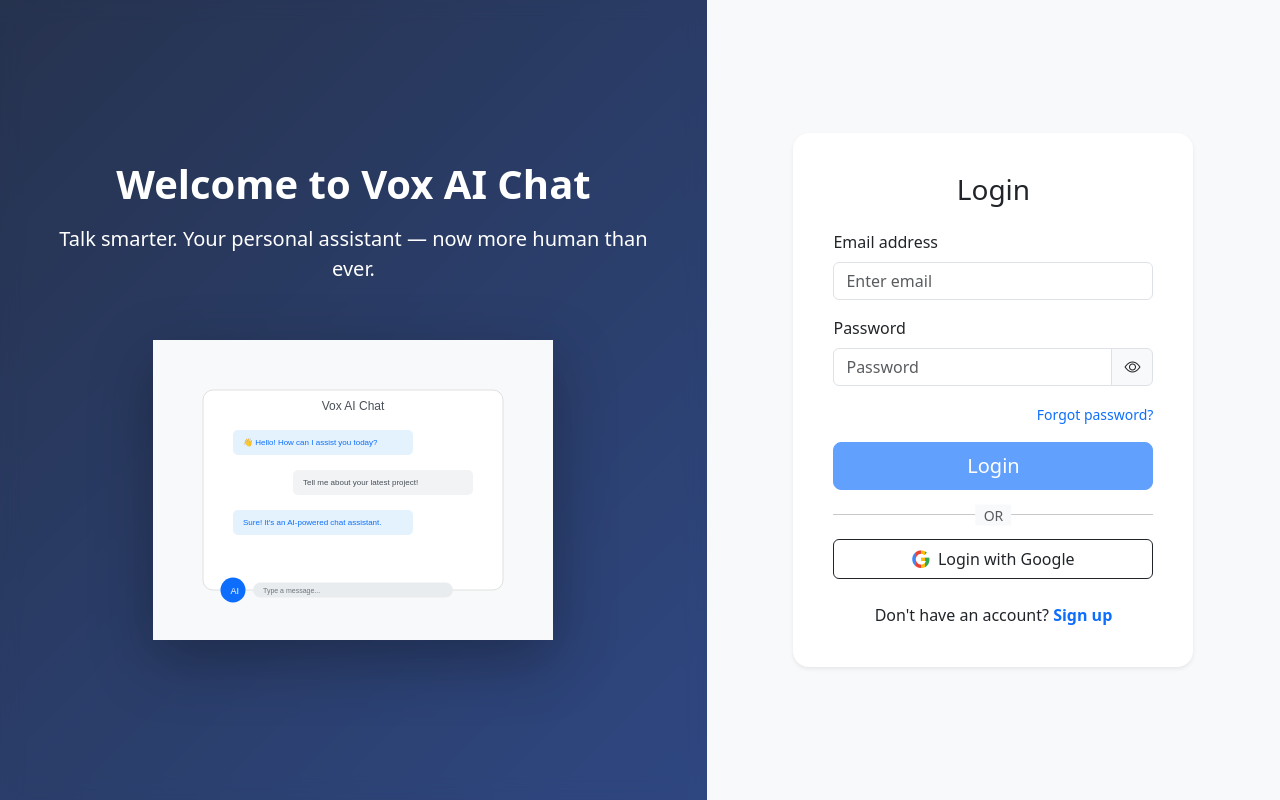
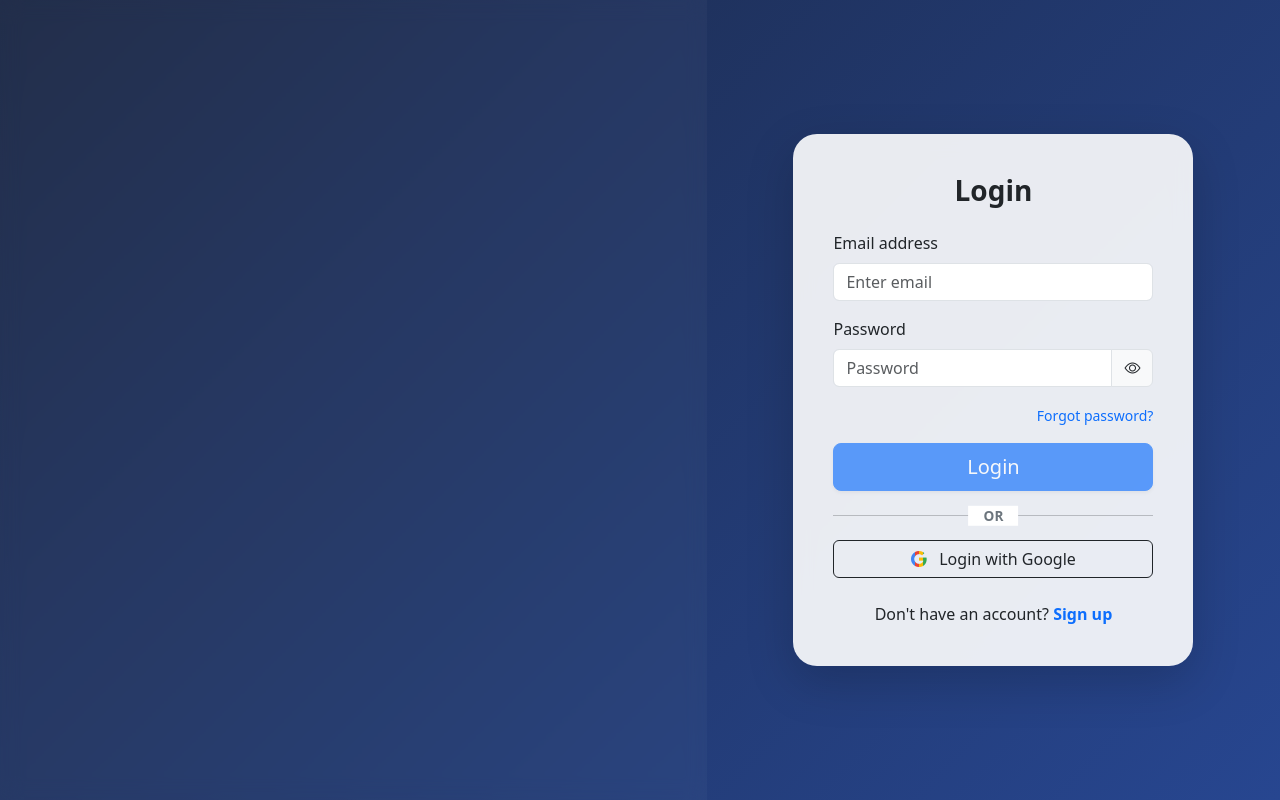
Before and after one commit to PauloCatto/vox-ai-chat, an Angular app: page /login in a window 1280 px wide. Built offline with nearby package versions, Linux system fonts and the light colour scheme.

Commit message:
style(auth): standardize glassmorphism design and add floating animations

```diff
--- a/src/app/features/auth/forgot-password/forgot-password.component.scss
+++ b/src/app/features/auth/forgot-password/forgot-password.component.scss
@@ -1,22 +1,97 @@
 .login-wrapper {
   background: linear-gradient(135deg, #1b2845, #274690);
+  min-height: 100vh;
+  width: 100vw;
+  display: flex;
+  overflow-x: hidden;
 }
 
 .welcome-section {
-  background: rgba(255, 255, 255, 0.05);
-  backdrop-filter: blur(6px);
+  flex: 1.2;
+  flex-direction: column;
+  justify-content: center;
+  align-items: center;
+  text-align: center;
+  color: white;
+  padding: 3rem;
+  background: rgba(255, 255, 255, 0.03);
+  backdrop-filter: blur(10px);
+  z-index: 2;
+
+  .content-fade-in {
+    animation: fadeIn 1s ease-out;
+  }
 
   img {
-    width: 80%;
-    max-width: 280px;
+    width: 100%;
+    max-width: 320px;
     height: auto;
-    margin-top: 1rem;
-    display: block;
+    margin-top: 2rem;
+    filter: drop-shadow(0 20px 30px rgba(0, 0, 0, 0.3));
   }
 }
 
-@media (max-width: 767px) {
-  .welcome-section {
-    display: none;
+.login-section {
+  flex: 1;
+  display: flex;
+  justify-content: center;
+  align-items: center;
+  padding: 2rem;
+  position: relative;
+  z-index: 1;
+}
+
+.bg-decor {
+  position: absolute;
+  width: 140%;
+  max-width: 450px;
+  opacity: 0.12;
+  z-index: -1;
+  pointer-events: none;
+  filter: blur(2px);
+}
+
+.card.glass-card {
+  width: 100%;
+  max-width: 400px;
+  border-radius: 1.5rem;
+  background: rgba(255, 255, 255, 0.9);
+  backdrop-filter: blur(10px);
+  border: 1px solid rgba(255, 255, 255, 0.2);
+  animation: slideUp 0.8s ease-out;
+}
+
+@keyframes floating-anim {
+  0% { transform: translateY(0px) rotate(0deg); }
+  50% { transform: translateY(-15px) rotate(1deg); }
+  100% { transform: translateY(0px) rotate(0deg); }
+}
+
+.floating-anim {
+  animation: floating-anim 5s ease-in-out infinite;
+}
+
+@keyframes fadeIn {
+  from { opacity: 0; transform: translateY(10px); }
+  to { opacity: 1; transform: translateY(0); }
+}
+
+@keyframes slideUp {
+  from { opacity: 0; transform: translateY(30px); }
+  to { opacity: 1; transform: translateY(0); }
+}
+
+@media (max-width: 767.98px) {
+  .login-wrapper {
+    background: linear-gradient(180deg, #1b2845 0%, #274690 100%);
+  }
+
+  .login-section {
+    align-items: center;
+  }
+
+  .card.glass-card {
+    background: rgba(255, 255, 255, 0.95);
+    box-shadow: 0 15px 35px rgba(0,0,0,0.2) !important;
   }
 }
--- a/src/app/features/auth/login/login.component.html
+++ b/src/app/features/auth/login/login.component.html
@@ -1,7 +1,6 @@
-<div class="login-wrapper d-flex flex-column flex-md-row">
-  <div class="sidebar-backdrop d-lg-none" *ngIf="false"></div>
-
-  <div class="welcome-section">
+<div class="login-wrapper">
+  <div class="welcome-section d-none d-md-flex">
+    <div class="content-fade-in">
       <h1 class="fw-bold mb-3">Welcome to Vox AI Chat</h1>
       <p class="lead mb-4">
         Talk smarter. Your personal assistant — now more human than ever.
@@ -9,21 +8,28 @@
       <img
         src="assets/chat-illustration.svg"
         alt="Chat illustration"
-      class="img-fluid"
+        class="img-fluid floating-anim"
       />
+    </div>
   </div>
 
   <div class="login-section">
-    <div class="card shadow-sm p-4 border-0">
+    <img
+      src="assets/chat-illustration.svg"
+      alt="Background Decor"
+      class="bg-decor d-md-none floating-anim"
+    />
+
+    <div class="card shadow-lg p-4 border-0 glass-card">
       <div class="card-body">
-        <h3 class="card-title text-center mb-4">Login</h3>
+        <h3 class="card-title text-center mb-4 fw-bold">Login</h3>
 
         <form [formGroup]="loginForm" (ngSubmit)="onSubmit()">
           <div class="mb-3">
             <label for="email" class="form-label">Email address</label>
             <input
               type="email"
-              class="form-control"
+              class="form-control custom-input"
               id="email"
               placeholder="Enter email"
               formControlName="email"
@@ -44,15 +50,14 @@
             <div class="input-group">
               <input
                 [type]="showPassword ? 'text' : 'password'"
-                class="form-control"
+                class="form-control custom-input"
                 id="password"
                 placeholder="Password"
                 formControlName="password"
               />
               <span
-                class="input-group-text"
+                class="input-group-text custom-input-text"
                 (click)="togglePasswordVisibility()"
-                style="cursor: pointer"
               >
                 <i
                   class="bi"
@@ -63,7 +68,9 @@
           </div>
 
           <div class="mb-3 text-end">
-            <a routerLink="/forgot-password" class="small text-decoration-none"
+            <a
+              routerLink="/forgot-password"
+              class="small text-decoration-none text-primary"
               >Forgot password?</a
             >
           </div>
@@ -77,7 +84,7 @@
           <div class="d-grid mt-3">
             <button
               type="submit"
-              class="btn btn-primary btn-lg"
+              class="btn btn-primary btn-lg shadow-sm"
               [disabled]="loading || loginForm.invalid"
             >
               {{ loading ? "Please wait..." : "Login" }}
@@ -86,16 +93,13 @@
 
           <div class="position-relative my-4">
             <hr />
-            <span
-              class="position-absolute top-50 start-50 translate-middle bg-light px-2 text-muted small"
-              >OR</span
-            >
+            <span class="or-separator">OR</span>
           </div>
 
           <div class="d-grid">
             <button
               type="button"
-              class="btn btn-outline-dark d-flex align-items-center justify-content-center"
+              class="btn btn-outline-dark google-btn"
               (click)="loginWithGoogle()"
               [disabled]="loading"
             >
--- a/src/app/features/auth/login/login.component.scss
+++ b/src/app/features/auth/login/login.component.scss
@@ -3,19 +3,24 @@
   min-height: 100vh;
   width: 100vw;
   display: flex;
+  overflow-x: hidden;
 }
 
 .welcome-section {
   flex: 1.2;
-  display: flex;
   flex-direction: column;
   justify-content: center;
   align-items: center;
   text-align: center;
   color: white;
   padding: 3rem;
-  background: rgba(255, 255, 255, 0.05);
+  background: rgba(255, 255, 255, 0.03);
   backdrop-filter: blur(10px);
+  z-index: 2;
+
+  .content-fade-in {
+    animation: fadeIn 1s ease-out;
+  }
 
   img {
     width: 100%;
@@ -31,45 +36,85 @@
   display: flex;
   justify-content: center;
   align-items: center;
-  background-color: #f8f9fa;
   padding: 2rem;
+  position: relative;
+  z-index: 1;
 }
 
-.card {
+.bg-decor {
+  position: absolute;
+  width: 150%;
+  max-width: 500px;
+  opacity: 0.15;
+  z-index: -1;
+  pointer-events: none;
+  filter: blur(2px);
+}
+
+.card.glass-card {
   width: 100%;
   max-width: 400px;
-  border-radius: 1rem;
+  border-radius: 1.5rem;
+  background: rgba(255, 255, 255, 0.9);
+  backdrop-filter: blur(10px);
+  border: 1px solid rgba(255, 255, 255, 0.2);
+  animation: slideUp 0.8s ease-out;
+}
+
+.or-separator {
+  position: absolute;
+  top: 50%;
+  left: 50%;
+  transform: translate(-50%, -50%);
+  background: #fff;
+  padding: 0 15px;
+  color: #6c757d;
+  font-size: 0.85rem;
+  font-weight: bold;
 }
 
 .bi-google {
-  background: linear-gradient(
-    to right,
-    #4285f4 25%,
-    #ea4335 25% 50%,
-    #fbbc05 50% 75%,
-    #34a853 75%
-  );
+  background: linear-gradient(to right, #4285f4 25%, #ea4335 25% 50%, #fbbc05 50% 75%, #34a853 75%);
   -webkit-background-clip: text;
   -webkit-text-fill-color: transparent;
-  font-size: 1.1rem;
+}
+
+@keyframes floating-anim {
+  0% { transform: translateY(0px) rotate(0deg); }
+  50% { transform: translateY(-20px) rotate(2deg); }
+  100% { transform: translateY(0px) rotate(0deg); }
+}
+
+.floating-anim {
+  animation: floating-anim 4s ease-in-out infinite;
+}
+
+@keyframes fadeIn {
+  from { opacity: 0; transform: translateY(10px); }
+  to { opacity: 1; transform: translateY(0); }
+}
+
+@keyframes slideUp {
+  from { opacity: 0; transform: translateY(30px); }
+  to { opacity: 1; transform: translateY(0); }
 }
 
 @media (max-width: 767.98px) {
-  .welcome-section {
-    display: none !important;
-  }
-
   .login-wrapper {
-    background: #f8f9fa;
+    background: linear-gradient(180deg, #1b2845 0%, #274690 100%);
   }
 
   .login-section {
-    align-items: flex-start;
-    padding-top: 15vh;
+    align-items: center;
+    padding: 1.5rem;
   }
 
-  .card {
-    box-shadow: none !important;
-    background: transparent;
+  .card.glass-card {
+    background: rgba(255, 255, 255, 0.95);
+    box-shadow: 0 15px 35px rgba(0,0,0,0.2) !important;
+  }
+
+  .or-separator {
+    background: rgba(255, 255, 255, 1);
   }
 }
--- a/src/app/features/auth/reset-password/reset-password.component.scss
+++ b/src/app/features/auth/reset-password/reset-password.component.scss
@@ -1,54 +1,97 @@
 .login-wrapper {
   background: linear-gradient(135deg, #1b2845, #274690);
+  min-height: 100vh;
+  width: 100vw;
+  display: flex;
+  overflow-x: hidden;
 }
 
 .welcome-section {
-  background: rgba(255, 255, 255, 0.05);
-  backdrop-filter: blur(6px);
-  display: flex;
+  flex: 1.2;
   flex-direction: column;
   justify-content: center;
   align-items: center;
   text-align: center;
   color: white;
-  padding: 2rem;
-  flex: 1;
+  padding: 3rem;
+  background: rgba(255, 255, 255, 0.03);
+  backdrop-filter: blur(10px);
+  z-index: 2;
+
+  .content-fade-in {
+    animation: fadeIn 1s ease-out;
+  }
 
   img {
-    width: 80%;
-    max-width: 280px;
+    width: 100%;
+    max-width: 320px;
     height: auto;
-    margin-top: 1rem;
-    display: block;
+    margin-top: 2rem;
+    filter: drop-shadow(0 20px 30px rgba(0, 0, 0, 0.3));
   }
 }
 
 .login-section {
+  flex: 1;
   display: flex;
   justify-content: center;
   align-items: center;
-  flex: 1;
-  background-color: #f8f9fa;
+  padding: 2rem;
+  position: relative;
+  z-index: 1;
 }
 
-.card-body {
-  h3.card-title {
-    margin-bottom: 1.5rem;
-    text-align: center;
+.bg-decor {
+  position: absolute;
+  width: 140%;
+  max-width: 450px;
+  opacity: 0.12;
+  z-index: -1;
+  pointer-events: none;
+  filter: blur(2px);
+}
+
+.card.glass-card {
+  width: 100%;
+  max-width: 400px;
+  border-radius: 1.5rem;
+  background: rgba(255, 255, 255, 0.9);
+  backdrop-filter: blur(10px);
+  border: 1px solid rgba(255, 255, 255, 0.2);
+  animation: slideUp 0.8s ease-out;
+}
+
+@keyframes floating-anim {
+  0% { transform: translateY(0px) rotate(0deg); }
+  50% { transform: translateY(-15px) rotate(-1deg); }
+  100% { transform: translateY(0px) rotate(0deg); }
+}
+
+.floating-anim {
+  animation: floating-anim 5s ease-in-out infinite;
+}
+
+@keyframes fadeIn {
+  from { opacity: 0; transform: translateY(10px); }
+  to { opacity: 1; transform: translateY(0); }
+}
+
+@keyframes slideUp {
+  from { opacity: 0; transform: translateY(30px); }
+  to { opacity: 1; transform: translateY(0); }
+}
+
+@media (max-width: 767.98px) {
+  .login-wrapper {
+    background: linear-gradient(180deg, #1b2845 0%, #274690 100%);
   }
 
-  .form-control {
-    position: relative;
+  .login-section {
+    align-items: center;
   }
 
-  .bi {
-    cursor: pointer;
-    color: #6c757d;
+  .card.glass-card {
+    background: rgba(255, 255, 255, 0.95);
+    box-shadow: 0 15px 35px rgba(0,0,0,0.2) !important;
   }
 }
-
-@media (max-width: 767px) {
-  .welcome-section {
-    display: none;
-  }
-}
--- a/src/app/features/auth/signup/signup.component.scss
+++ b/src/app/features/auth/signup/signup.component.scss
@@ -1,22 +1,98 @@
 .signup-wrapper {
   background: linear-gradient(135deg, #1b2845, #274690);
+  min-height: 100vh;
+  width: 100vw;
+  display: flex;
+  overflow-x: hidden;
 }
 
 .welcome-section {
-  background: rgba(255, 255, 255, 0.05);
-  backdrop-filter: blur(6px);
+  flex: 1.2;
+  flex-direction: column;
+  justify-content: center;
+  align-items: center;
+  text-align: center;
+  color: white;
+  padding: 3rem;
+  background: rgba(255, 255, 255, 0.03);
+  backdrop-filter: blur(10px);
+  z-index: 2;
+
+  .content-fade-in {
+    animation: fadeIn 1s ease-out;
+  }
+
+  img {
+    width: 100%;
+    max-width: 400px;
+    height: auto;
+    margin-top: 2rem;
+    filter: drop-shadow(0 20px 30px rgba(0, 0, 0, 0.3));
+  }
 }
 
-.welcome-section img {
-  width: 80%;
-  max-width: 280px;
-  height: auto;
-  margin-top: 1rem;
-  display: block;
+.signup-section {
+  flex: 1;
+  display: flex;
+  justify-content: center;
+  align-items: center;
+  padding: 2rem;
+  position: relative;
+  z-index: 1;
 }
 
-@media (max-width: 767px) {
-  .welcome-section {
-    display: none;
+.bg-decor {
+  position: absolute;
+  width: 150%;
+  max-width: 500px;
+  opacity: 0.15;
+  z-index: -1;
+  pointer-events: none;
+  filter: blur(2px);
+}
+
+.card.glass-card {
+  width: 100%;
+  max-width: 400px;
+  border-radius: 1.5rem;
+  background: rgba(255, 255, 255, 0.9);
+  backdrop-filter: blur(10px);
+  border: 1px solid rgba(255, 255, 255, 0.2);
+  animation: slideUp 0.8s ease-out;
+}
+
+@keyframes floating-anim {
+  0% { transform: translateY(0px) rotate(0deg); }
+  50% { transform: translateY(-20px) rotate(2deg); }
+  100% { transform: translateY(0px) rotate(0deg); }
+}
+
+.floating-anim {
+  animation: floating-anim 4s ease-in-out infinite;
+}
+
+@keyframes fadeIn {
+  from { opacity: 0; transform: translateY(10px); }
+  to { opacity: 1; transform: translateY(0); }
+}
+
+@keyframes slideUp {
+  from { opacity: 0; transform: translateY(30px); }
+  to { opacity: 1; transform: translateY(0); }
+}
+
+@media (max-width: 767.98px) {
+  .signup-wrapper {
+    background: linear-gradient(180deg, #1b2845 0%, #274690 100%);
+  }
+
+  .signup-section {
+    align-items: center;
+    padding: 1.5rem;
+  }
+
+  .card.glass-card {
+    background: rgba(255, 255, 255, 0.95);
+    box-shadow: 0 15px 35px rgba(0,0,0,0.2) !important;
   }
 }
```
Also changed, not shown: src/app/features/auth/forgot-password/forgot-password.component.html (+20 -18 lines), src/app/features/auth/reset-password/reset-password.component.html (+26 -32 lines), src/app/features/auth/signup/signup.component.html (+30 -61 lines), src/app/features/chat/chat/chat.component.scss (+9 -3 lines). Lines whose indentation alone changed are shown as unchanged.
